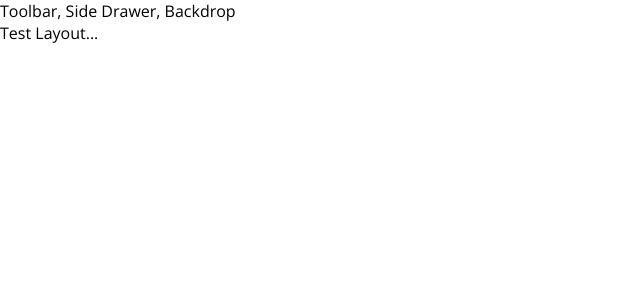
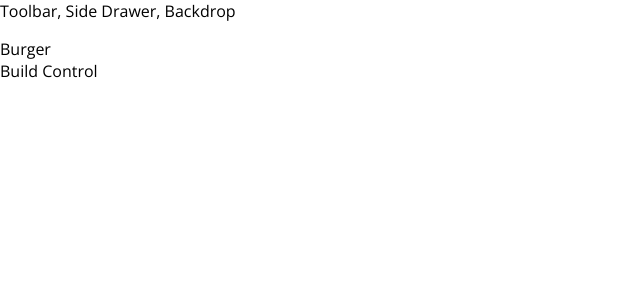
Before and after one commit to smarigowda/burger-builder-revision, a React app: page / in a window 1280 px wide. Shown: the top 300 px of the page, without its empty margins (0-640 px from the left). Built offline with nearby package versions, Linux system fonts and the light colour scheme.

Commit message:
BUR-3 component BurgerBuilder

```diff
--- a/src/App.js
+++ b/src/App.js
@@ -1,11 +1,14 @@
 import React, { Component } from 'react';
 import Layout from './components/Layout/Layout';
+import BurgerBuilder from './containers/BurgerBuilder/BurgerBuilder';
 
 class App extends Component {
   render() {
     return (
       <div>
-        <Layout>Test Layout...</Layout>
+        <Layout>
+          <BurgerBuilder />
+        </Layout>
       </div>
     );
   }
--- /dev/null
+++ b/src/components/Layout/Layout.css
@@ -0,0 +1,3 @@
+.Content {
+  margin-top: 16px;
+}
--- a/src/components/Layout/Layout.js
+++ b/src/components/Layout/Layout.js
@@ -1,11 +1,12 @@
 import React from 'react';
 import Aux from '../../hoc/Aux';
+import classes from './Layout.css';
 
 const layout = props => {
   return (
     <Aux>
       <div>Toolbar, Side Drawer, Backdrop</div>
-      <main>
+      <main className={classes.Content}>
         {props.children}
       </main>
     </Aux>
--- /dev/null
+++ b/src/containers/BurgerBuilder/BurgerBuilder.js
@@ -0,0 +1,15 @@
+import React, { Component } from 'react';
+import Aux from '../../hoc/Aux';
+
+class BurgerBuilder extends Component {
+  render() {
+    return (
+       <Aux>
+         <div>Burger</div>
+         <div>Build Control</div>
+       </Aux>
+    )
+  }
+}
+
+export default BurgerBuilder;
```
